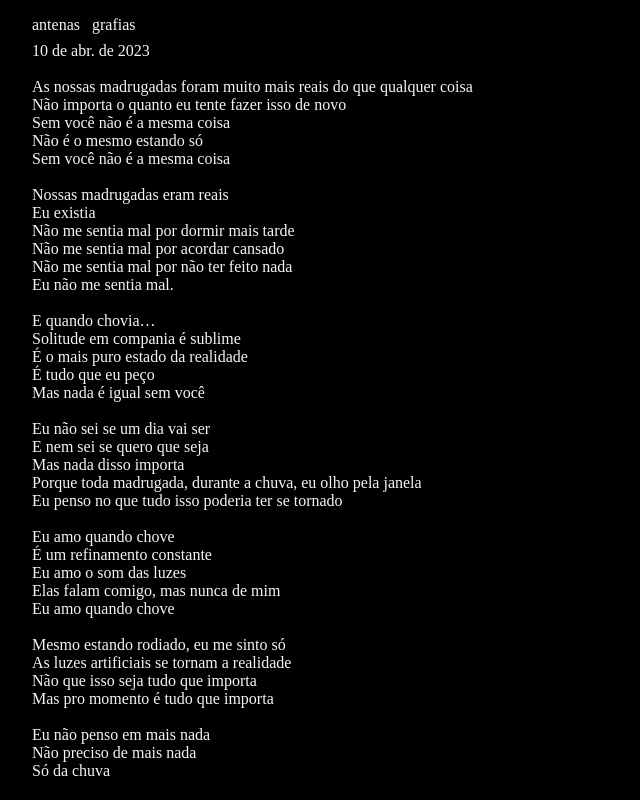
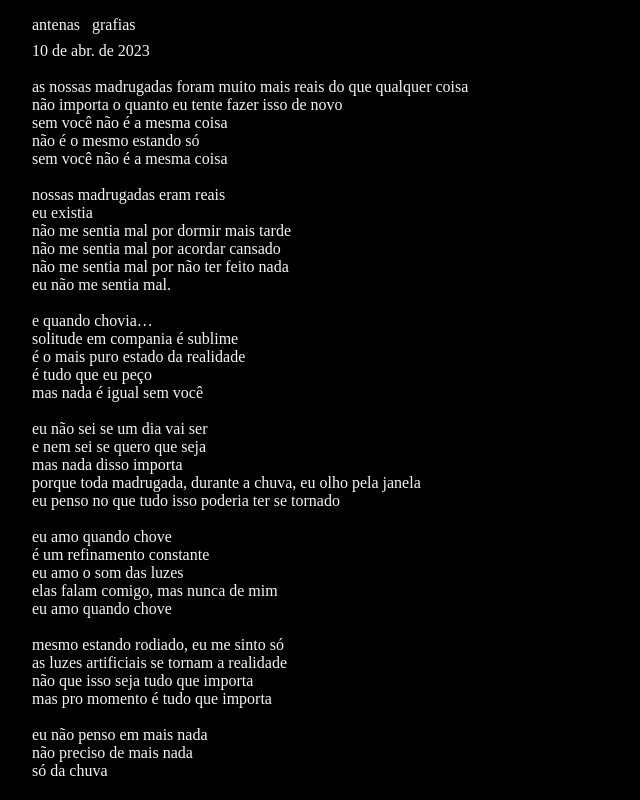
Before and after one commit to athenacfr/antenas0800, an Astro site: page /grafias/chuva in a window 1280 px wide. Shown: the whole page, without its empty margins (0-640 px from the left). Built offline with nearby package versions, Linux system fonts and the light colour scheme; Astro itself is replaced by a stand-in of ours.

Commit message:
docs: update content

```diff
--- a/src/content/antenas/grafias/chuva.md
+++ b/src/content/antenas/grafias/chuva.md
@@ -3,80 +3,80 @@ public: true
 date: 2023-04-10
 ---
 
-As nossas madrugadas foram muito mais reais do que qualquer coisa
+as nossas madrugadas foram muito mais reais do que qualquer coisa
 
-Não importa o quanto eu tente fazer isso de novo
+não importa o quanto eu tente fazer isso de novo
 
-Sem você não é a mesma coisa
+sem você não é a mesma coisa
 
-Não é o mesmo estando só
+não é o mesmo estando só
 
-Sem você não é a mesma coisa
+sem você não é a mesma coisa
 
 &nbsp;
 
-Nossas madrugadas eram reais
+nossas madrugadas eram reais
 
-Eu existia
+eu existia
 
-Não me sentia mal por dormir mais tarde
+não me sentia mal por dormir mais tarde
 
-Não me sentia mal por acordar cansado
+não me sentia mal por acordar cansado
 
-Não me sentia mal por não ter feito nada
+não me sentia mal por não ter feito nada
 
-Eu não me sentia mal.
+eu não me sentia mal.
 
 &nbsp;
 
-E quando chovia…
+e quando chovia…
 
-Solitude em compania é sublime
+solitude em compania é sublime
 
-É o mais puro estado da realidade
+é o mais puro estado da realidade
 
-É tudo que eu peço
+é tudo que eu peço
 
-Mas nada é igual sem você
+mas nada é igual sem você
 
 &nbsp;
 
-Eu não sei se um dia vai ser
+eu não sei se um dia vai ser
 
-E nem sei se quero que seja
+e nem sei se quero que seja
 
-Mas nada disso importa
+mas nada disso importa
 
-Porque toda madrugada, durante a chuva, eu olho pela janela
+porque toda madrugada, durante a chuva, eu olho pela janela
 
-Eu penso no que tudo isso poderia ter se tornado
+eu penso no que tudo isso poderia ter se tornado
 
 &nbsp;
 
-Eu amo quando chove
+eu amo quando chove
 
-É um refinamento constante
+é um refinamento constante
 
-Eu amo o som das luzes
+eu amo o som das luzes
 
-Elas falam comigo, mas nunca de mim
+elas falam comigo, mas nunca de mim
 
-Eu amo quando chove
+eu amo quando chove
 
 &nbsp;
 
-Mesmo estando rodiado, eu me sinto só
+mesmo estando rodiado, eu me sinto só
 
-As luzes artificiais se tornam a realidade
+as luzes artificiais se tornam a realidade
 
-Não que isso seja tudo que importa
+não que isso seja tudo que importa
 
-Mas pro momento é tudo que importa
+mas pro momento é tudo que importa
 
 &nbsp;
 
-Eu não penso em mais nada
+eu não penso em mais nada
 
-Não preciso de mais nada
+não preciso de mais nada
 
-Só da chuva
+só da chuva
--- a/src/content/antenas/referências.md
+++ b/src/content/antenas/referências.md
@@ -11,6 +11,7 @@ public: true
 - [fluid cognition](https://en.wikipedia.org/wiki/Fluid_and_crystallized_intelligence)
 - [meta-ironia](https://youtu.be/nsuSveDAlpI)
 - [chediak](https://chediak.bandcamp.com/)
+- [cícero](https://youtu.be/hIWjXl37u8Q)
 - [vitor brauer](https://vitorbrauer.bandcamp.com/)
 - [paola rodrigues](https://paolarodrigues.bandcamp.com/)
 - [mafius](https://intertwined.substack.com/)
```
